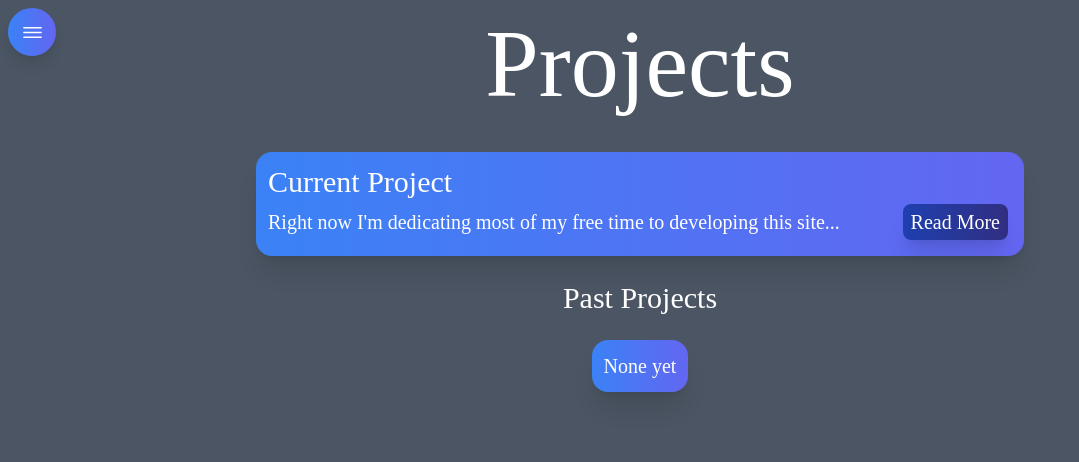
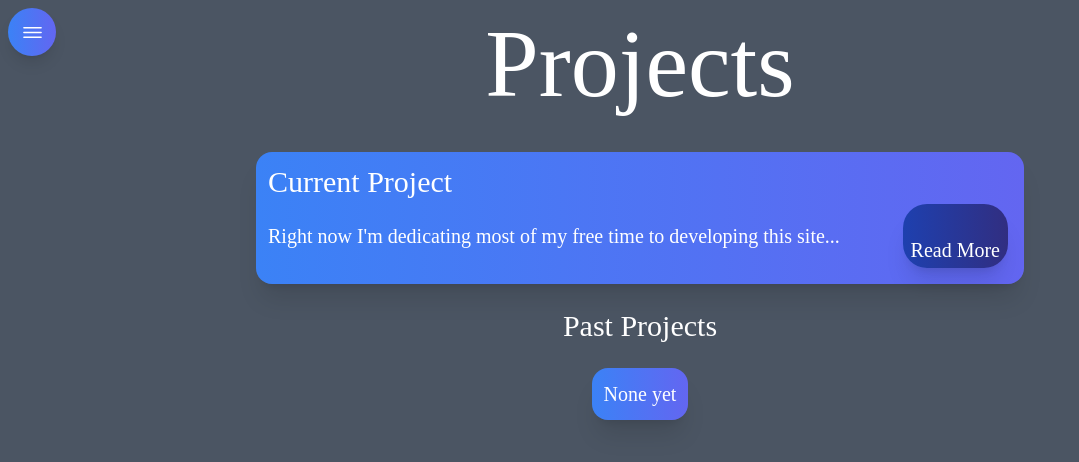
Before and after one commit to chase12803/chase12803.github.io, a React (Vite) app: page /#/projects in a window 1280 px wide. Shown: the top 462 px of the page, without its empty margins (0-1079 px from the left). Built offline with nearby package versions, Linux system fonts and the light colour scheme; a web font is replaced by a local one.

Commit message:
Adjusted the expanding panel

```diff
--- a/pages/projects.jsx
+++ b/pages/projects.jsx
@@ -14,7 +14,7 @@ const Projects = () => {
         <TextPanelExpand
           title="Current Project"
           intro="Right now I'm dedicating most of my free time to developing this site..."
-          text="I'm building it from the ground up, by hand. The source files can be found on my GitHub. All the styling is done using Tailwind CSS and the site is built with React. I'm using Vite to build the site locally and then deploy it to GitHub where I'm hosting it using GitHub Pages. All of the animations are handled using the Framer Motion library."
+          text="I'm building it by hand with the use of a few helpful libraries and frameworks. The source files can be found on my GitHub. The site is built with React.JS and all the styling is done with Tailwind CSS. I'm using Vite to build the site locally and then deploy it to GitHub where I'm hosting it using GitHub Pages. All of the animations are handled using the Framer Motion library."
         />
         <span className="page-title text-3xl">Past Projects</span>
         <TextPanel text="None yet" />
--- a/src/components/Panel.jsx
+++ b/src/components/Panel.jsx
@@ -26,14 +26,9 @@ export const TextPanelLink = ({ title, text, path }) => (
     </div>
 );
 
-const expandVariant = {
-    closed: { scale: 0, size: 0 },
-    open: { scale: 1, size: 'auto' },
-};
-
 const buttonVariant = {
-    closed: { content: 'Read more' },
-    open: { content: 'Close' },
+    initial: { borderRadius: "24px" },
+    hover: { borderRadius: "10px" }
 };
 
 // Displays a smaller text panel with some short intro text, and a read more button that expands the div and displays all the text
@@ -47,35 +42,33 @@ export const TextPanelExpand = ({ title, intro, text }) => {
             <div className="panel-body">
                 <div className="flex flex-row items-center">
                     <span className="mr-3">{intro}</span>
-                    <motion.button className="text-white shadow-xl rounded-lg px-2 py-1 m-1 ml-auto bg-gradient-to-r from-blue-800 to-indigo-900"
-                        onClick={() => setOpenClose(!openClose)}>
-                        Read More
-                    </motion.button>
+                    <motion.div className="panel-button"
+                        onClick={() => setOpenClose(!openClose)}
+                        whileHover="hover"
+                        initial="initial"
+                        variants={buttonVariant}
+                        transition={{ duration: 0.2 }}>
+                        <motion.button
+                            initial={{ scale: 1, width: "auto", height: "auto" }}
+                            animate={{ scale: openClose ? 0 : 1, width: openClose ? 0 : "auto", height: openClose ? 0 : "auto" }}
+                            transition={{ duration: 0 }}>
+                            Read More
+                        </motion.button>
+                        <motion.button
+                            initial={{ scale: 0, width: 0, height: 0 }}
+                            animate={{ scale: openClose ? 1 : 0, width: openClose ? "auto" : 0, height: openClose ? "auto" : 0 }}
+                            transition={{ duration: 0 }}>
+                            Show Less
+                        </motion.button>
+                    </motion.div>
                 </div>
                 <motion.span
-                initial={{scale: 0}}
-                    animate={{ scale: openClose ? 1 : 0, height: openClose ? "auto" : 0 }}
-                    transition={{ duration: 0.2 }}>{text}</motion.span>
+                    initial={{ opacity: 0, height: 0 }}
+                    animate={{ opacity: openClose ? 1 : 0, height: openClose ? "auto" : 0 }}
+                    transition={{ duration: 0.1 }}>
+                    {text}
+                </motion.span>
             </div>
         </motion.div>
     )
 };
-
-// // Displays a smaller text panel with some short intro text, and a read more button that expands the div and displays all the text
-// export const TextPanelExpand = ({ title, intro, text }) => (
-//     <div className="panel-default">
-//         <div className="panel-title">
-//             {title}
-//         </div>
-//         <div className="panel-body">
-//             <details class="open:ring-1 open:ring-black/5 open:shadow-lg p-6 rounded-lg">
-//                 <summary class="leading-6 font-semibold select-none">
-//                     {intro}
-//                 </summary>
-//                 <div class="mt-3 leading-6">
-//                     {text}
-//                 </div>
-//             </details>
-//         </div>
-//     </div>
-// );
--- a/src/index.css
+++ b/src/index.css
@@ -49,6 +49,10 @@
   .panel-body {
     @apply text-wrap text-xl text-white flex flex-col;
   }
+
+  .panel-button {
+    @apply text-white shadow-xl px-2 py-1 m-1 ml-auto bg-gradient-to-r from-blue-800 to-indigo-900;
+  }
 }
 
 /* Global applications */
```
